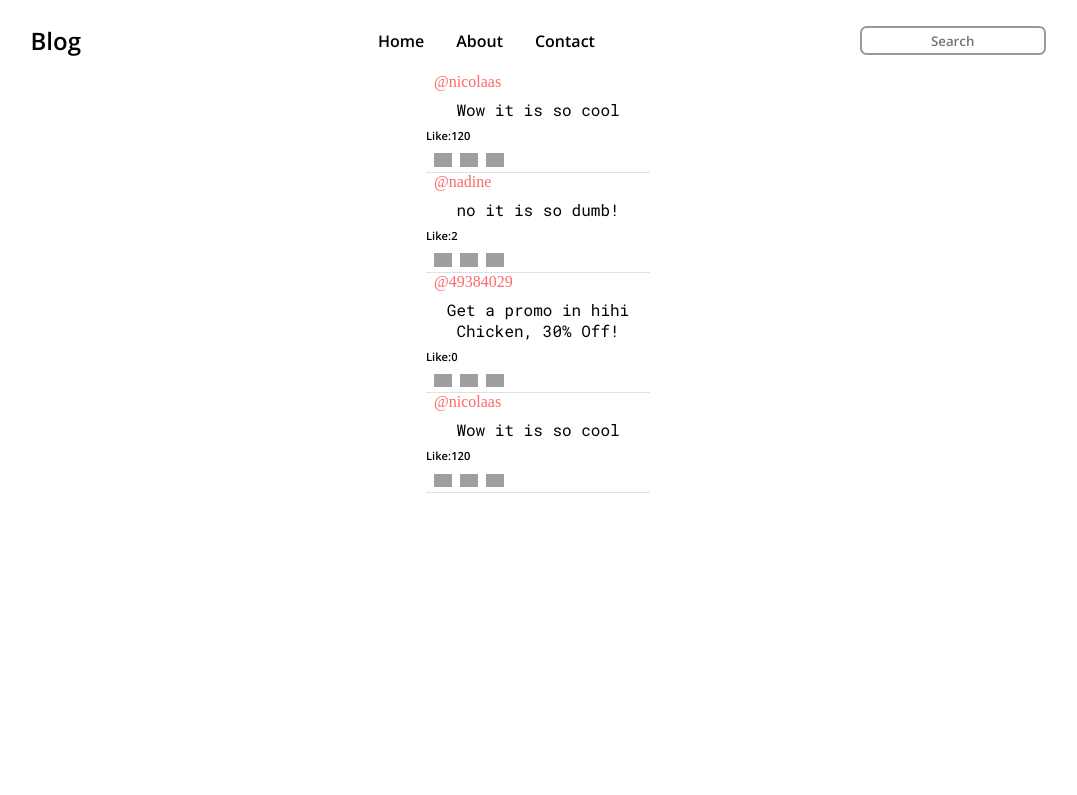
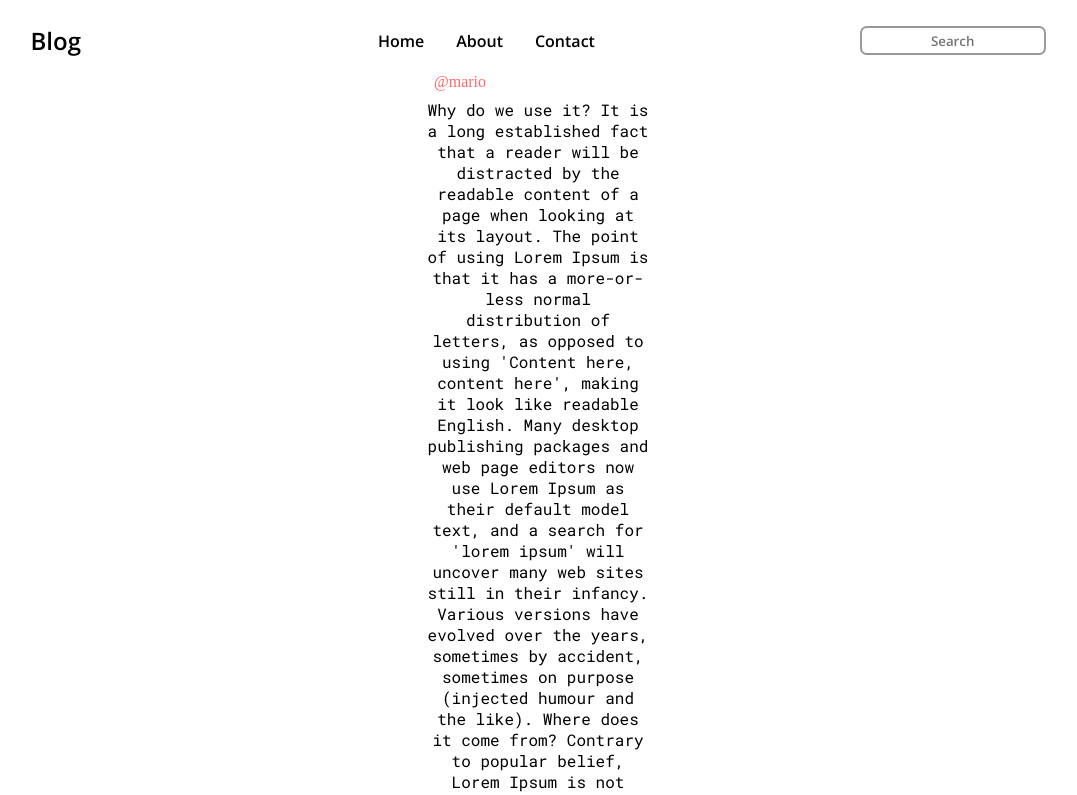
Before and after one commit to Nicolaas0/mini-micro-blog, a React (Create React App) app: page / in a window 1280 px wide. Shown: the top 795 px of the page, without its empty margins (102-1179 px from the left). Built offline with nearby package versions, Linux system fonts and the light colour scheme; data requests are answered from the project's data file; grey boxes are pictures that could not be loaded; a web font is replaced by a local one.

Commit message:
delete the array and useEffect for fetching data

```diff
--- a/src/Result.js
+++ b/src/Result.js
@@ -1,40 +1,34 @@
 import React from 'react';
 import './index.css';
-import { useState } from 'react';
+import { useState, useEffect } from 'react';
 import ResultShow from './resultShow';
 
 const Result = () => {
-    const [data, setData] = useState( [
-      {
-        username: "@nicolaas",
-        message: "Wow it is so cool",
-        like: 120,
-        id: 1,
-      },
-      {
-        username: "@nadine",
-        message: "no it is so dumb!",
-        like: 2,
-        id: 2,
-      },
-      {
-        username: "@49384029",
-        message: "Get a promo in hihi Chicken, 30% Off!",
-        like: 0,
-        id: 3,
-      }
-    ]);
+    const [data, setData] = useState(null);
 
   const handleDelete = (id) => {
     const del = data.filter(dat => dat.id !== id);
     setData(del);
   }
 
+  useEffect(
+    () => {
+      fetch('http://localhost:8000/blogs')
+        .then(res => {
+          return res.json();
+        })
+        .then(data => {
+          setData(data);
+        });
+    },
+    [],
+  );
+
   return (
     <React.StrictMode>
       <div>
-        <ResultShow val={data} del={handleDelete} />
-        <ResultShow val={data.filter((dat)=>dat.username === '@nicolaas')} title='Nicolaas comments'/>
+        {data&& <ResultShow val={data} del={handleDelete} />}
+        {/* <ResultShow val={data.filter((dat)=>dat.username === '@nicolaas')} title='Nicolaas comments'/> */}
       </div>
     </React.StrictMode>
   );
```
